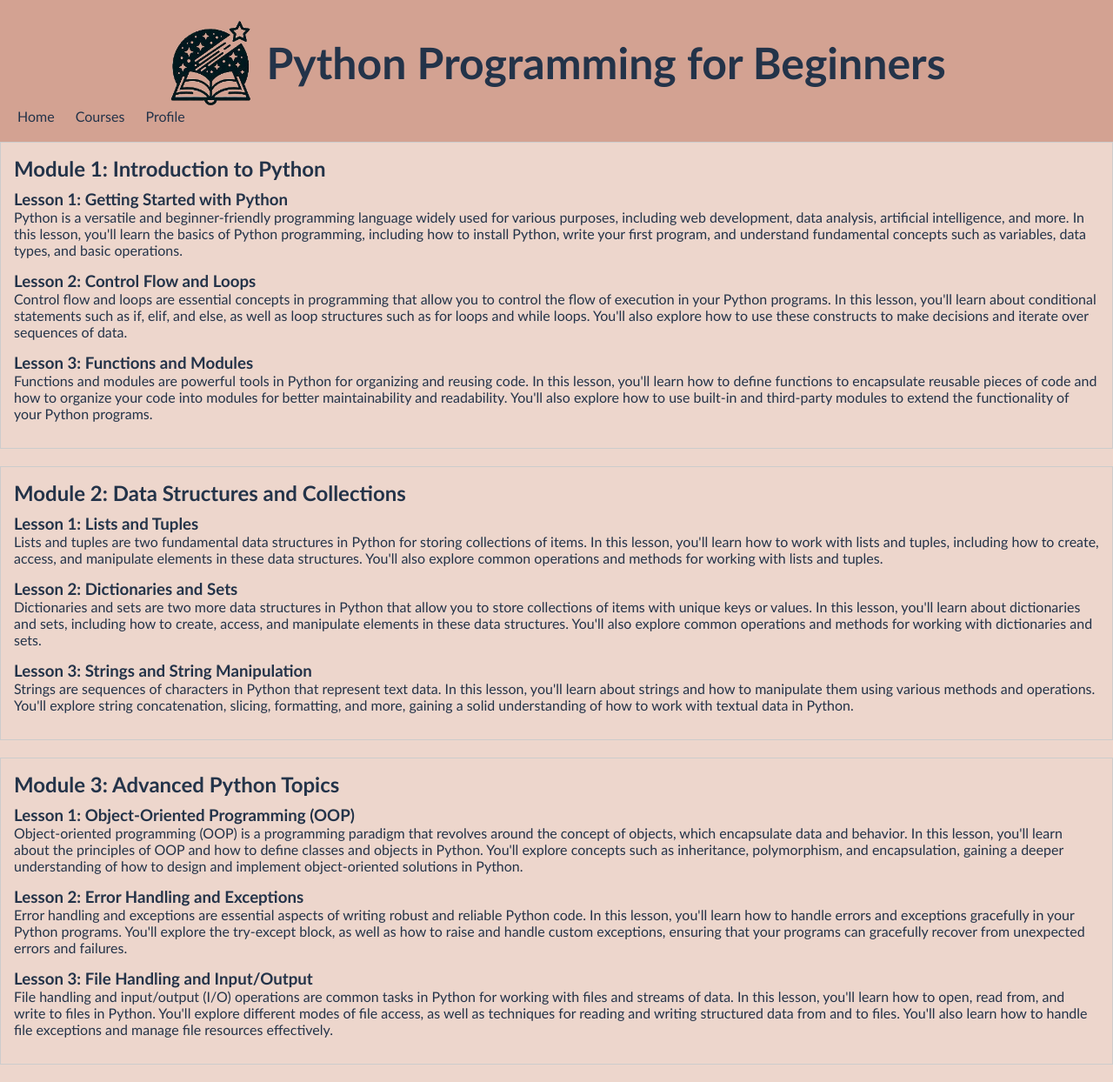
After one commit to jemimakurian29/Eduverse-web-dvo, a Flask app: page /c5python in a window 1280 px wide. The commit adds this page. Shown: the whole page at 87% size. Run offline with Flask 3, Linux system fonts and the light colour scheme; some libraries are stand-ins or nearby versions.

Commit message:
all courses

```diff
--- a/app.py
+++ b/app.py
@@ -152,5 +152,13 @@ def course_psych():
 def course_perfin():
     return render_template('c3perfin.html')
 
+@app.route('/c4graphicdes')
+def course_graphicdes():
+    return render_template('c4graphicdes.html')
+
+@app.route('/c5python')
+def course_python():
+    return render_template('c5python.html')
+
 if __name__ == '__main__':
     app.run(host="0.0.0.0", port=5000)
--- /dev/null
+++ b/templates/c5python.html
@@ -0,0 +1,78 @@
+<!DOCTYPE html>
+<html lang="en">
+<head>
+    <meta charset="UTF-8">
+    <meta name="viewport" content="width=device-width, initial-scale=1.0">
+    <title>Python Programming for Beginners</title>
+    <!-- Add the link to your CSS file here -->
+    <link rel="stylesheet" href="{{ url_for('static', filename='styles.css') }}">
+</head>
+<body>
+    <header>
+        <div class="header-container">
+            <img src="../static/eduverse-logo.png" alt="Eduverse" class="header-img">
+            <h1 class="header-text">Python Programming for Beginners</h1>
+            <nav>
+                <ul>
+                    <li><a href="{{ url_for('home_page') }}">Home</a></li>
+                    <li><a href="{{ url_for('courses') }}">Courses</a></li>
+                    <li><a href="{{ url_for('profile') }}">Profile</a></li>
+                </ul>
+            </nav>
+        </div>
+    </header>
+    <section class="module">
+        <h2>Module 1: Introduction to Python</h2>
+        <div class="lessons">
+            <div class="lesson">
+                <h3>Lesson 1: Getting Started with Python</h3>
+                <p>Python is a versatile and beginner-friendly programming language widely used for various purposes, including web development, data analysis, artificial intelligence, and more. In this lesson, you'll learn the basics of Python programming, including how to install Python, write your first program, and understand fundamental concepts such as variables, data types, and basic operations.</p>
+            </div>
+            <div class="lesson">
+                <h3>Lesson 2: Control Flow and Loops</h3>
+                <p>Control flow and loops are essential concepts in programming that allow you to control the flow of execution in your Python programs. In this lesson, you'll learn about conditional statements such as if, elif, and else, as well as loop structures such as for loops and while loops. You'll also explore how to use these constructs to make decisions and iterate over sequences of data.</p>
+            </div>
+            <div class="lesson">
+                <h3>Lesson 3: Functions and Modules</h3>
+                <p>Functions and modules are powerful tools in Python for organizing and reusing code. In this lesson, you'll learn how to define functions to encapsulate reusable pieces of code and how to organize your code into modules for better maintainability and readability. You'll also explore how to use built-in and third-party modules to extend the functionality of your Python programs.</p>
+            </div>
+        </div>
+    </section>
+
+    <section class="module">
+        <h2>Module 2: Data Structures and Collections</h2>
+        <div class="lessons">
+            <div class="lesson">
+                <h3>Lesson 1: Lists and Tuples</h3>
+                <p>Lists and tuples are two fundamental data structures in Python for storing collections of items. In this lesson, you'll learn how to work with lists and tuples, including how to create, access, and manipulate elements in these data structures. You'll also explore common operations and methods for working with lists and tuples.</p>
+            </div>
+            <div class="lesson">
+                <h3>Lesson 2: Dictionaries and Sets</h3>
+                <p>Dictionaries and sets are two more data structures in Python that allow you to store collections of items with unique keys or values. In this lesson, you'll learn about dictionaries and sets, including how to create, access, and manipulate elements in these data structures. You'll also explore common operations and methods for working with dictionaries and sets.</p>
+            </div>
+            <div class="lesson">
+                <h3>Lesson 3: Strings and String Manipulation</h3>
+                <p>Strings are sequences of characters in Python that represent text data. In this lesson, you'll learn about strings and how to manipulate them using various methods and operations. You'll explore string concatenation, slicing, formatting, and more, gaining a solid understanding of how to work with textual data in Python.</p>
+            </div>
+        </div>
+    </section>
+
+    <section class="module">
+        <h2>Module 3: Advanced Python Topics</h2>
+        <div class="lessons">
+            <div class="lesson">
+                <h3>Lesson 1: Object-Oriented Programming (OOP)</h3>
+                <p>Object-oriented programming (OOP) is a programming paradigm that revolves around the concept of objects, which encapsulate data and behavior. In this lesson, you'll learn about the principles of OOP and how to define classes and objects in Python. You'll explore concepts such as inheritance, polymorphism, and encapsulation, gaining a deeper understanding of how to design and implement object-oriented solutions in Python.</p>
+            </div>
+            <div class="lesson">
+                <h3>Lesson 2: Error Handling and Exceptions</h3>
+                <p>Error handling and exceptions are essential aspects of writing robust and reliable Python code. In this lesson, you'll learn how to handle errors and exceptions gracefully in your Python programs. You'll explore the try-except block, as well as how to raise and handle custom exceptions, ensuring that your programs can gracefully recover from unexpected errors and failures.</p>
+            </div>
+            <div class="lesson">
+                <h3>Lesson 3: File Handling and Input/Output</h3>
+                <p>File handling and input/output (I/O) operations are common tasks in Python for working with files and streams of data. In this lesson, you'll learn how to open, read from, and write to files in Python. You'll explore different modes of file access, as well as techniques for reading and writing structured data from and to files. You'll also learn how to handle file exceptions and manage file resources effectively.</p>
+            </div>
+        </div>
+    </section>
+</body>
+</html>
--- a/templates/courses.html
+++ b/templates/courses.html
@@ -43,13 +43,13 @@
             <img src="../static/graphic-des.jpg" alt="Graphic Design">
             <h3>Graphic Design Essentials</h3>
             <p>Master the fundamentals of graphic design and unleash your creativity.</p>
-            <a href="#" class="btn">Enroll Now</a>
+            <a href="{{ url_for('course_graphicdes') }}" class="btn">Enroll Now</a>
         </div>
         <div class="course">
             <img src="../static/python-course.webp" alt="Python Programming">
             <h3>Python Programming for Beginners: Learn Python from Scratch</h3>
             <p>Start your journey into the world of programming with Python.</p>
-            <a href="#" class="btn">Enroll Now</a>
+            <a href="{{ url_for('course_python') }}" class="btn">Enroll Now</a>
         </div>
     </section>
 
```
Also changed, not shown: edutests/test_regedu.py (+5 -5 lines), templates/c4graphicdes.html (added, +78 -0 lines).
